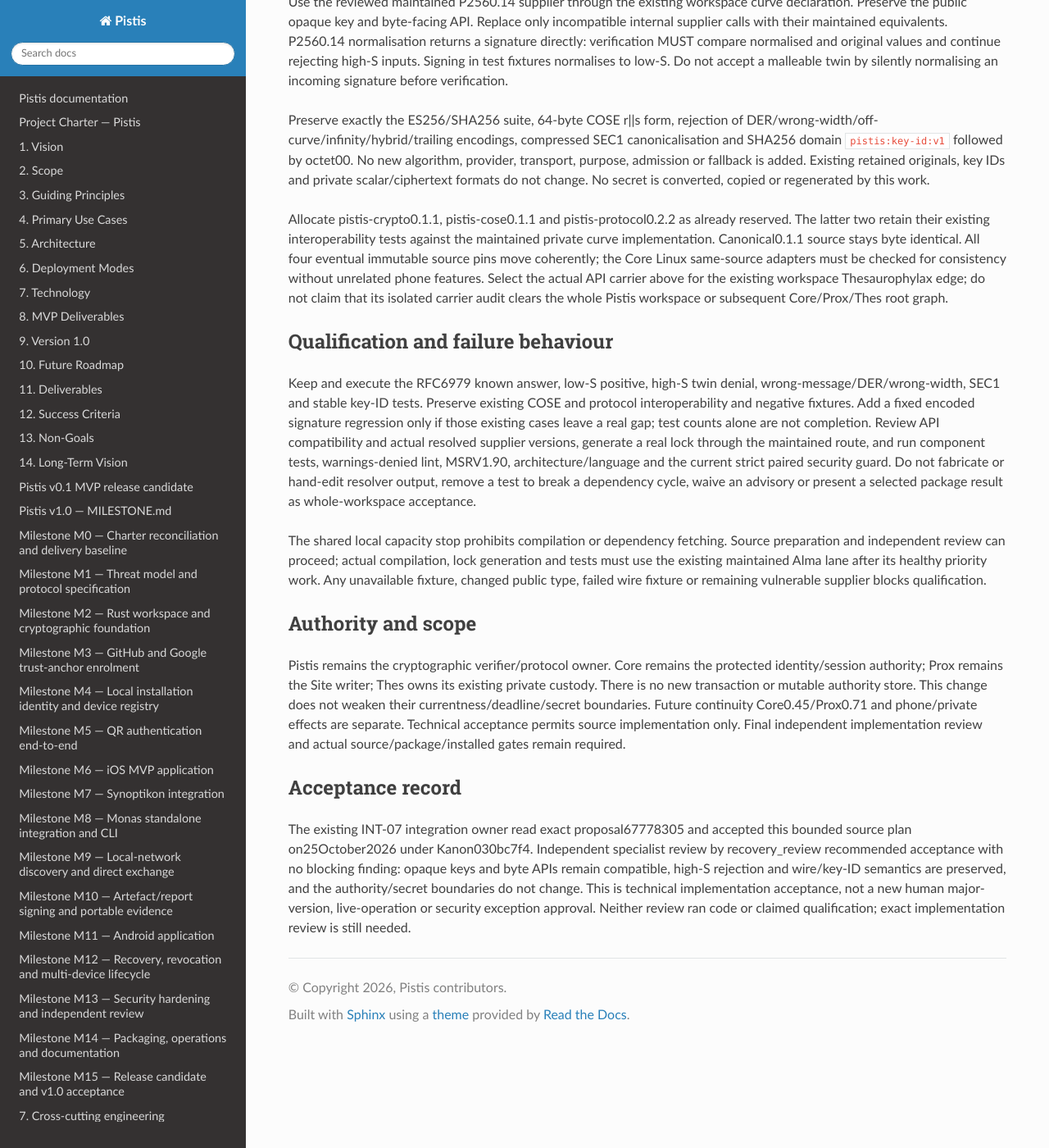
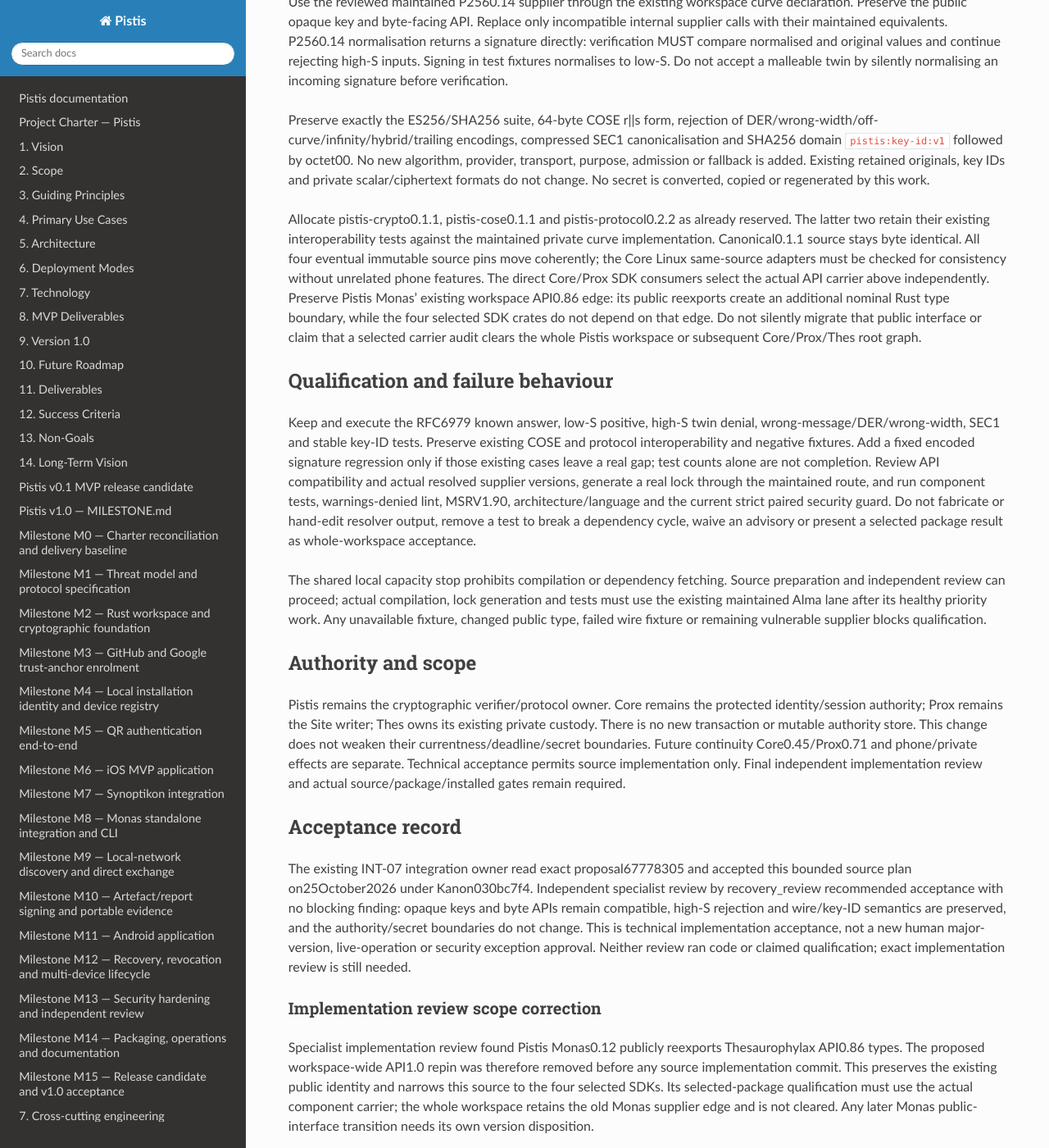
Before and after one commit to sagrudd/pistis, a Sphinx documentation site: the page built from docs/adr/0043-maintained-sdk-p256-verification.md, in a window 1280 px wide and 1400 px high, scrolled down 620 px. Shown: the whole window at 82% size. Built offline with Sphinx 7.4.7 and the Read the Docs theme 3.1.0, drawn with Linux system fonts in a browser that asks for light colours; the version number could not be read and is left out; some of the changed text lies outside the part shown.

```diff
--- a/docs/adr/0043-maintained-sdk-p256-verification.md
+++ b/docs/adr/0043-maintained-sdk-p256-verification.md
@@ -43,9 +43,12 @@
 the maintained private curve implementation. Canonical0.1.1 source stays byte
 identical. All four eventual immutable source pins move coherently; the Core
 Linux same-source adapters must be checked for consistency without unrelated
-phone features. Select the actual API carrier above for the existing workspace
-Thesaurophylax edge; do not claim that its isolated carrier audit clears the
-whole Pistis workspace or subsequent Core/Prox/Thes root graph.
+phone features. The direct Core/Prox SDK consumers select the actual API carrier
+above independently. Preserve Pistis Monas' existing workspace API0.86 edge:
+its public reexports create an additional nominal Rust type boundary, while the
+four selected SDK crates do not depend on that edge. Do not silently migrate
+that public interface or claim that a selected carrier audit clears the whole
+Pistis workspace or subsequent Core/Prox/Thes root graph.
 
 ## Qualification and failure behaviour
 
@@ -86,3 +89,18 @@
 not change. This is technical implementation acceptance, not a new human
 major-version, live-operation or security exception approval. Neither review
 ran code or claimed qualification; exact implementation review is still needed.
+
+### Implementation review scope correction
+
+Specialist implementation review found Pistis Monas0.12 publicly reexports
+Thesaurophylax API0.86 types. The proposed workspace-wide API1.0 repin was
+therefore removed before any source implementation commit. This preserves the
+existing public identity and narrows this source to the four selected SDKs.
+Its selected-package qualification must use the actual component carrier;
+the whole workspace retains the old Monas supplier edge and is not cleared.
+Any later Monas public-interface transition needs its own version disposition.
+
+The integration owner explicitly accepted this narrower preservation on
+25October2026 after the specialist finding, before implementation publication.
+The four-crate consumer carrier must use the full actual source, with no copied
+module or stub; whole-workspace qualification remains separate and uncleared.
```
Also changed, not shown: CHANGELOG.md (+12 -0 lines), Cargo.toml (+4 -4 lines), 9 other files.
